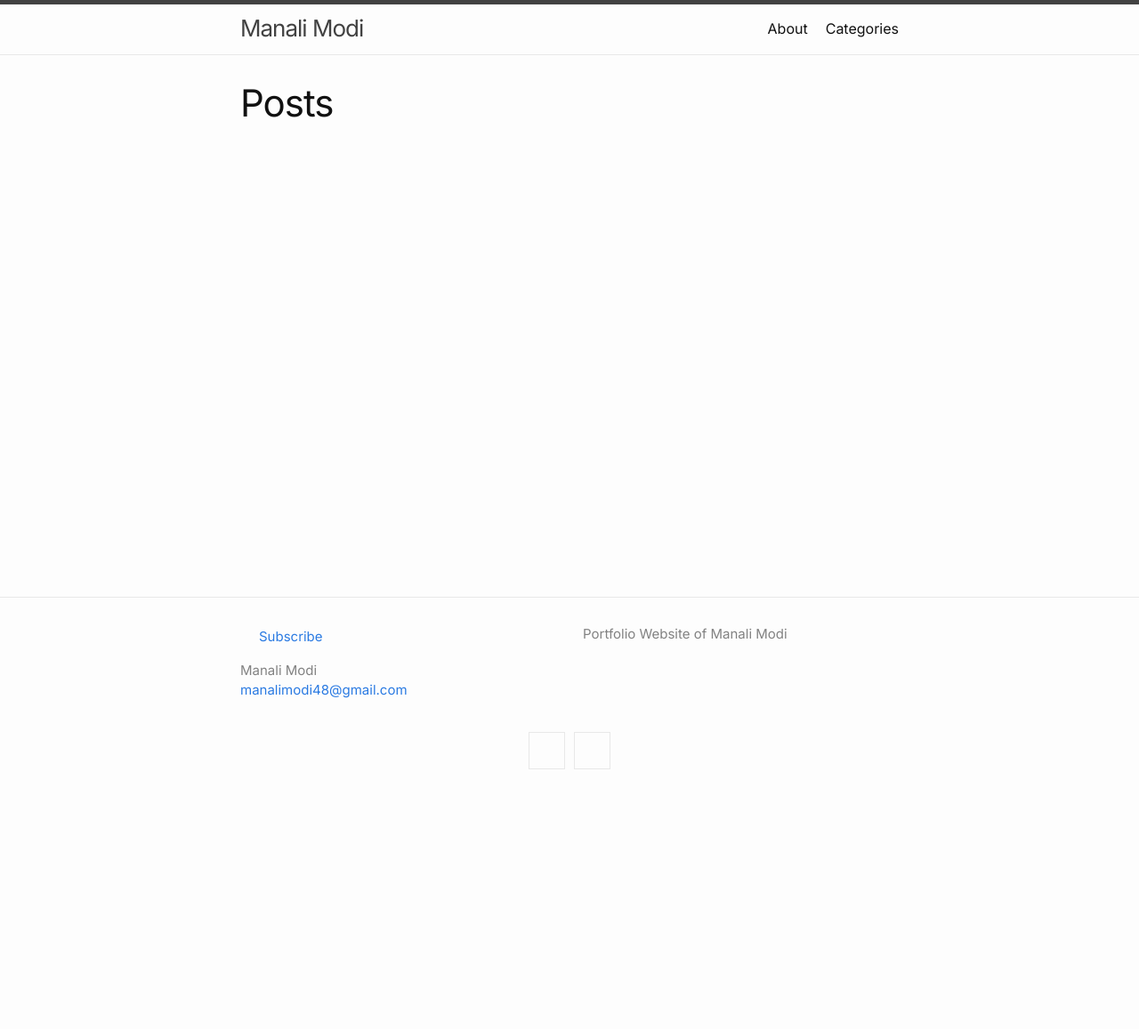
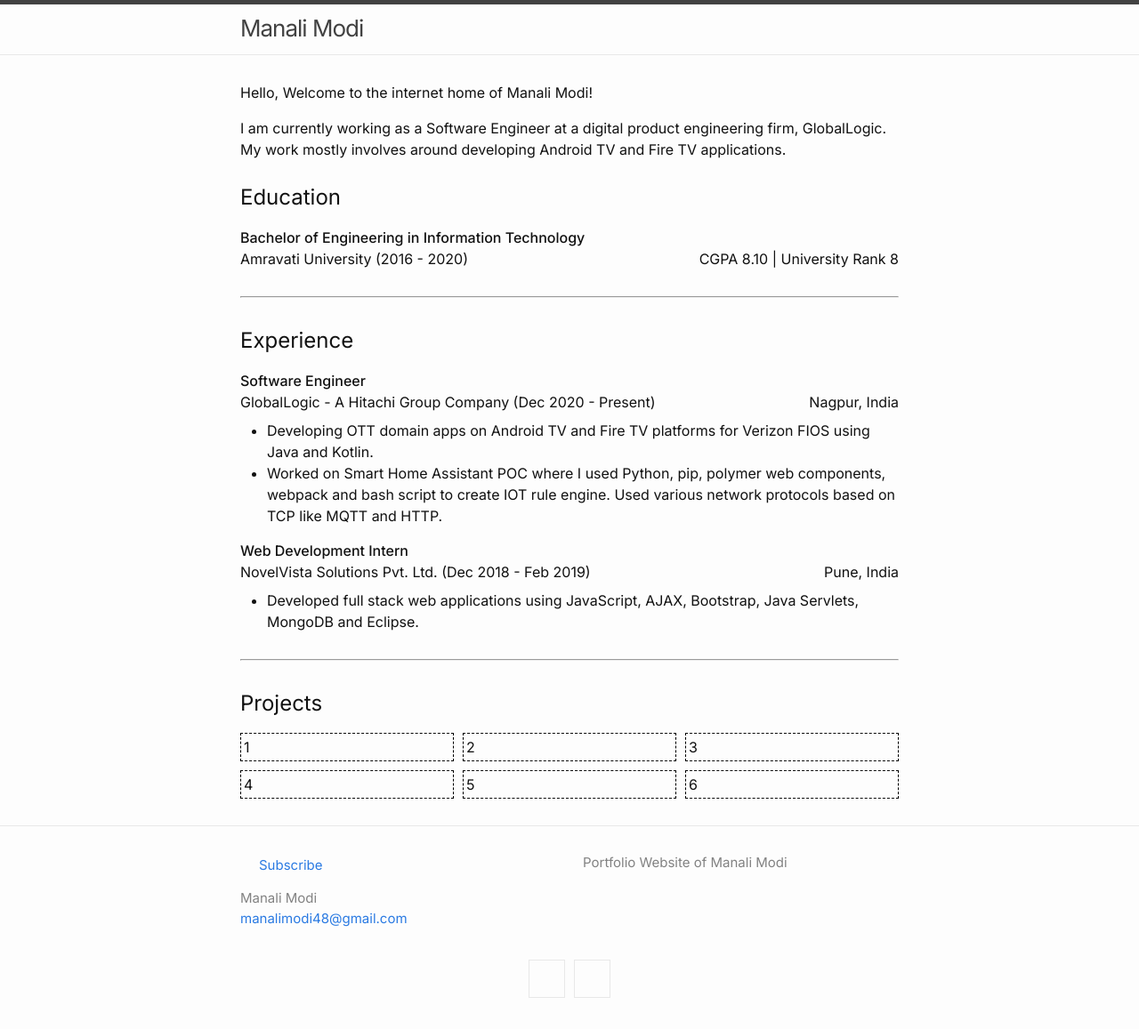
Before and after one commit to manali4/manali4.github.io, a Jekyll site: the page built from index.html, in a window 1280 px wide. Shown: the whole page at 89% size. Built offline with Jekyll 4.4.1, drawn with Linux system fonts in a browser that asks for light colours; the list of posts is cut into pages by our own code; before the commit the page ends 900 px from its top, so only the background shows below that.

Commit message:
added education & experience

```diff
--- a/_includes/header.html
+++ b/_includes/header.html
@@ -4,7 +4,7 @@
     {%- assign default_paths = site.pages | map: "path" -%}
     {%- assign page_paths = site.header_pages | default: default_paths -%}
     {%- assign titles_size = site.pages | map: 'title' | join: '' | size -%}
-      <a class="site-title" rel="author" href="{{ "/" | relative_url }}">{{ site.title | escape }}</a>
+    <a class="site-title" rel="author" href="{{ " /" | relative_url }}">{{ site.title | escape }}</a>
 
     {%- if titles_size > 0 -%}
     <nav class="site-nav">
@@ -12,19 +12,19 @@
       <label for="nav-trigger">
         <span class="menu-icon">
           <svg viewBox="0 0 18 15" width="18px" height="15px">
-                <path d="M18,1.484c0,0.82-0.665,1.484-1.484,1.484H1.484C0.665,2.969,0,2.304,0,1.484l0,0C0,0.665,0.665,0,1.484,0 h15.032C17.335,0,18,0.665,18,1.484L18,1.484z M18,7.516C18,8.335,17.335,9,16.516,9H1.484C0.665,9,0,8.335,0,7.516l0,0 c0-0.82,0.665-1.484,1.484-1.484h15.032C17.335,6.031,18,6.696,18,7.516L18,7.516z M18,13.516C18,14.335,17.335,15,16.516,15H1.484 C0.665,15,0,14.335,0,13.516l0,0c0-0.82,0.665-1.483,1.484-1.483h15.032C17.335,12.031,18,12.695,18,13.516L18,13.516z"/>
+            <path d="M18,1.484c0,0.82-0.665,1.484-1.484,1.484H1.484C0.665,2.969,0,2.304,0,1.484l0,0C0,0.665,0.665,0,1.484,0 h15.032C17.335,0,18,0.665,18,1.484L18,1.484z M18,7.516C18,8.335,17.335,9,16.516,9H1.484C0.665,9,0,8.335,0,7.516l0,0 c0-0.82,0.665-1.484,1.484-1.484h15.032C17.335,6.031,18,6.696,18,7.516L18,7.516z M18,13.516C18,14.335,17.335,15,16.516,15H1.484 C0.665,15,0,14.335,0,13.516l0,0c0-0.82,0.665-1.483,1.484-1.483h15.032C17.335,12.031,18,12.695,18,13.516L18,13.516z" />
           </svg>
         </span>
       </label>
 
-          <div class="trigger">
+      <!-- <div class="trigger">
             {%- for path in page_paths -%}
               {%- assign my_page = site.pages | where: "path", path | first -%}
               {%- if my_page.title -%}
               <a class="page-link" href="{{ my_page.url | relative_url }}">{{ my_page.title | escape }}</a>
               {%- endif -%}
             {%- endfor -%}
-          </div>
+          </div> -->
     </nav>
     {%- endif -%}
   </div>
--- a/_layouts/home.html
+++ b/_layouts/home.html
@@ -3,64 +3,112 @@ layout: default
 ---
 
 <div class="home">
-  <h1 class="post-title">Posts</h1>
-  {%- if page.title -%}
-    <h1 class="page-heading">{{ page.title }}</h1>
-  {%- endif -%}
-  {{ content }}
+  <div class="">
+    Hello,
+    Welcome to the internet home of Manali Modi!
+  </div>
+  <div class="mt-3">
+    I am currently working as a Software Engineer at a digital product engineering firm, GlobalLogic. My work
+    mostly involves around developing Android TV and Fire TV applications.
+  </div>
+</div>
 
-  {% if site.paginate %}
-    {% assign posts = paginator.posts %}
-  {% else %}
-    {% assign posts = site.posts %}
-  {% endif %}
 
-  {%- if posts.size > 0 -%}
-    {%- if page.list_title -%}
-      <h2 class="post-list-heading">{{ page.list_title }}</h2>
-    {%- endif -%}
-    <ul class="post-list">
-      {%- assign date_format = site.minima.date_format | default: "%b %-d, %Y" -%}
-      {%- for post in posts -%}
-      <li>
-        <span class="post-meta">{{ post.date | date: date_format }}
-          &nbsp;•
-          {%- if post.categories.size > 0 -%}
-            {% for category in post.categories %}
-            {{category}}
-                {%- if forloop.last == false %}, {% endif -%}
-            {% endfor %}
-            {% else %}
-            Uncategorized
-          {%- endif -%}
-        <h3>
-          <a class="post-link" href="{{ post.url | relative_url }}">
-            {{ post.title | escape }}
-          </a>
-        </h3>
-        {%- if site.show_excerpts -%}
-          {{ post.excerpt }}
-        {%- endif -%}
-      </li>
-      {%- endfor -%}
-    </ul>
+<section class="section">
+  <div class="mt-4">
+    <h2>Education</h2>
+  </div>
+  <div class="mt-1">
+    <div class="semi-bold">
+      Bachelor of Engineering in Information Technology
+    </div>
+    <div class="d-flex flex-wrap align-items-center justify-content-between">
+      <div class="">
+        Amravati University (2016 - 2020)
+      </div>
+      <div class="">
+        CGPA 8.10 | University Rank 8
+      </div>
+    </div>
+  </div>
+</section>
 
-    {% if site.paginate %}
-      <div class="pager">
-        <ul class="pagination">
-        {%- if paginator.previous_page %}
-          <li><a href="{{ paginator.previous_page_path | relative_url }}" class="previous-page">{{ paginator.previous_page }}</a></li>
-        {%- else %}
-          <li><div class="pager-edge">•</div></li>
-        {%- endif %}
-          <li><div class="current-page">{{ paginator.page }}</div></li>
-        {%- if paginator.next_page %}
-          <li><a href="{{ paginator.next_page_path | relative_url }}" class="next-page">{{ paginator.next_page }}</a></li>
-        {%- else %}
-          <li><div class="pager-edge">•</div></li>
-        {%- endif %}
-        </ul>
+<hr>
+
+<section class="section">
+  <div class="mt-4">
+    <h2>Experience</h2>
+  </div>
+  <div class="mt-1">
+    <div class="semi-bold">
+      Software Engineer
+    </div>
+    <div class="d-flex flex-wrap align-items-center justify-content-between">
+      <div class="">
+        GlobalLogic - A Hitachi Group Company (Dec 2020 - Present)
       </div>
-    {%- endif %}
-  {%- endif -%}
-</div>
+      <div class="">
+        Nagpur, India
+      </div>
+    </div>
+    <div class="mt-2">
+      <ul>
+        <li>
+          Developing OTT domain apps on Android TV and Fire TV platforms for Verizon FIOS using Java and Kotlin.
+        </li>
+        <li>
+          Worked on Smart Home Assistant POC where I used Python, pip, polymer web components, webpack and bash script to create IOT rule engine. Used various network protocols based on TCP like MQTT and HTTP.
+        </li>
+      </ul>
+    </div>
+  </div>
+
+  <div class="mt-1">
+    <div class="semi-bold">
+      Web Development Intern
+    </div>
+    <div class="d-flex flex-wrap align-items-center justify-content-between">
+      <div class="">
+        NovelVista Solutions Pvt. Ltd. (Dec 2018 - Feb 2019)
+      </div>
+      <div class="">
+        Pune, India
+      </div>
+    </div>
+    <div class="mt-2">
+      <ul>
+        <li>
+          Developed full stack web applications using JavaScript, AJAX, Bootstrap, Java Servlets, MongoDB and Eclipse.
+        </li>
+      </ul>
+    </div>
+  </div>
+</section>
+
+<hr>
+
+<section class="section">
+  <div class="mt-4">
+    <h2>Projects</h2>
+  </div>
+  <div class="container">
+    <div class="item">
+      1
+    </div>
+    <div class="item">
+      2
+    </div>
+    <div class="item">
+      3
+    </div>
+    <div class="item">
+      4
+    </div>
+    <div class="item">
+      5
+    </div>
+    <div class="item">
+      6
+    </div>
+  </div>
+</section>
--- a/_sass/minima/custom-styles.scss
+++ b/_sass/minima/custom-styles.scss
@@ -23,3 +23,70 @@ img[src$="centerme"] {
     display: block;
     margin: 0 auto;
 }
+
+.mt-1 {
+    margin-top: 0.25rem;
+}
+.mt-2 {
+    margin-top: 0.5rem;
+}
+
+.mt-3 {
+    margin-top: 1rem;
+}
+
+.mt-4 {
+    margin-top: 1.5rem;
+}
+
+.semi-bold {
+    font-weight: 500;
+}
+
+.d-flex {
+    display: flex;
+}
+.flex-wrap {
+    flex-wrap: wrap;
+}
+
+.justify-content-center {
+    justify-content: center;
+}
+
+.justify-content-between {
+    justify-content: space-between;
+}
+.align-items-center {
+    align-items: center;
+}
+
+.container {
+    display: grid;
+    grid-template-columns: 1fr;
+    gap: 10px;
+}
+
+.item {
+    padding: 3px;
+    border: 1px dashed black;
+}
+
+// Small devices (landscape phones, 576px and up)
+@media (min-width: 576px) {
+    .container {
+        grid-template-columns: 1fr 1fr 1fr;
+    }
+}
+
+// Medium devices (tablets, 768px and up)
+@media (min-width: 768px) {
+}
+
+// Large devices (desktops, 992px and up)
+@media (min-width: 992px) {
+}
+
+// Extra large devices (large desktops, 1200px and up)
+@media (min-width: 1200px) {
+}
```
Also changed, not shown: _includes/head.html (indentation only), index.html (line endings or trailing spaces), 6 other files. Lines whose indentation alone changed are shown as unchanged.
